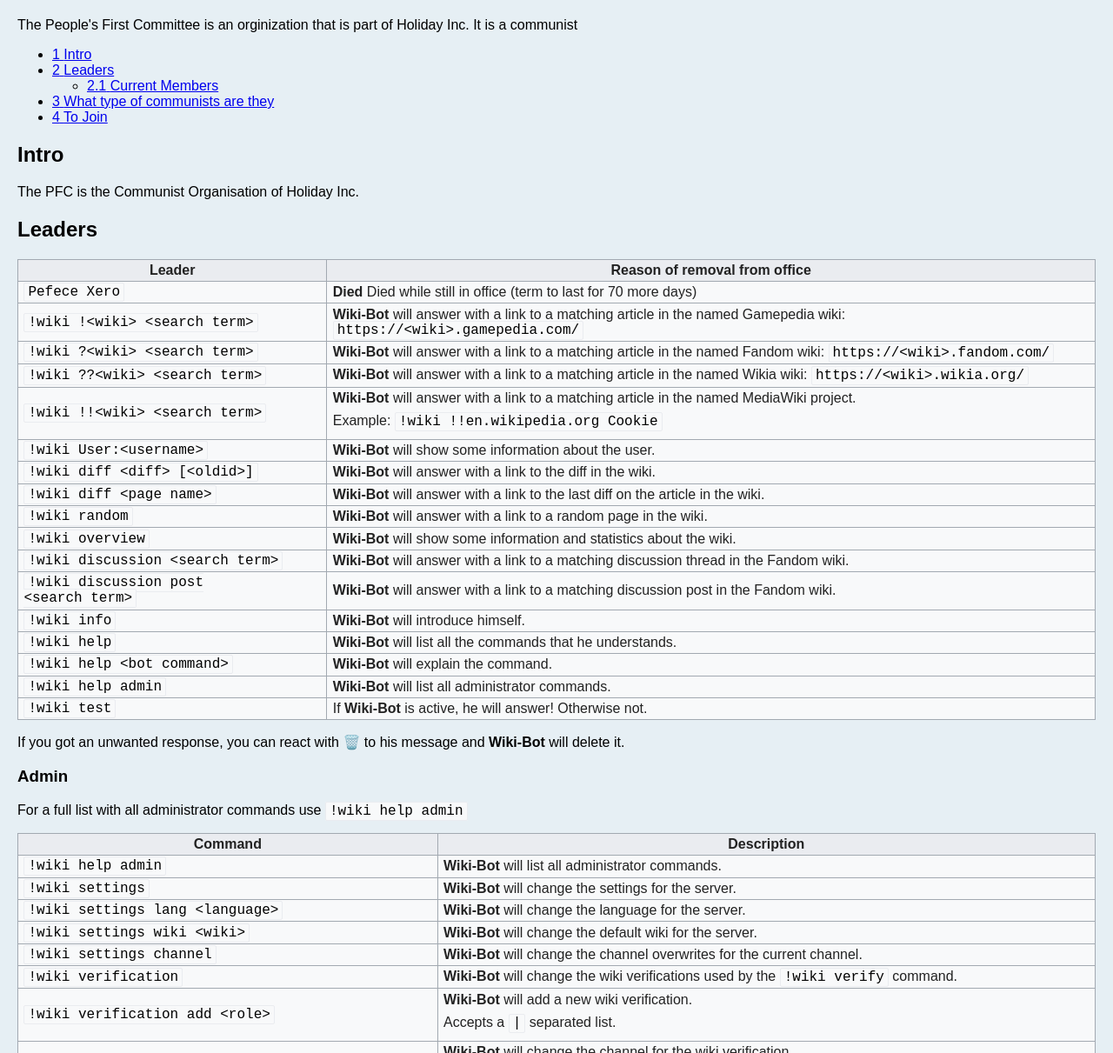
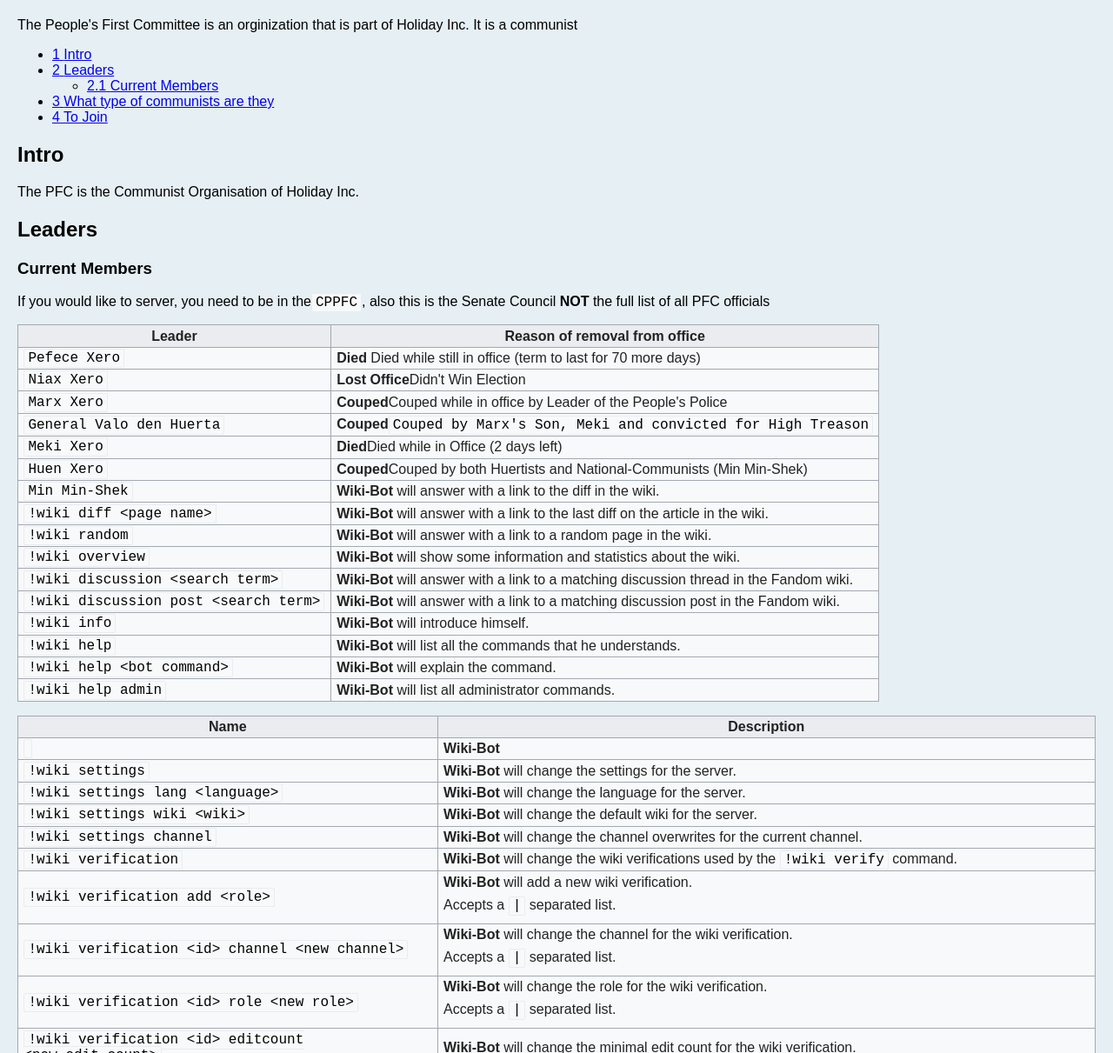
Before and after one commit to AAR2020advik/pfc.com, a plain HTML site: page index.html in a window 1280 px wide. Shown: the top 1211 px of the page at 87% size. Drawn offline with Linux system fonts and the light colour scheme.

Commit message:
Update index.html

```diff
--- a/index.html
+++ b/index.html
@@ -83,29 +83,27 @@
 <td><b>Died</b> Died while still in office (term to last for 70 more days)
 </td></tr>
 <tr>
-<td><code>!wiki&nbsp;!&lt;wiki&gt; &lt;search&nbsp;term&gt;</code></td>
-<td><b>Wiki-Bot</b> will answer with a link to a matching article in the named Gamepedia wiki: <code>https://&lt;wiki&gt;.gamepedia.com/</code>
+<td><code>Niax Xero</code></td>
+<td><b>Lost Office</b>Didn't Win Election</code>
 </td></tr>
 <tr>
-<td><code>!wiki&nbsp;?&lt;wiki&gt; &lt;search&nbsp;term&gt;</code></td>
-<td><b>Wiki-Bot</b> will answer with a link to a matching article in the named Fandom wiki: <code>https://&lt;wiki&gt;.fandom.com/</code>
+<td><code>Marx Xero</code></td>
+<td><b>Couped</b>Couped while in office by Leader of the People's Police</code>
 </td></tr>
 <tr>
-<td><code>!wiki&nbsp;??&lt;wiki&gt; &lt;search&nbsp;term&gt;</code></td>
-<td><b>Wiki-Bot</b> will answer with a link to a matching article in the named Wikia wiki: <code>https://&lt;wiki&gt;.wikia.org/</code>
+<td><code>General Valo den Huerta</code></td>
+<td><b>Couped</b><code>Couped by Marx's Son, Meki and convicted for High Treason</code>
 </td></tr>
 <tr>
-<td><code>!wiki&nbsp;!!&lt;wiki&gt; &lt;search&nbsp;term&gt;</code></td>
-<td><b>Wiki-Bot</b> will answer with a link to a matching article in the named MediaWiki project.
-<p>Example: <code>!wiki&nbsp;!!en.wikipedia.org Cookie</code>
-</p>
+<td><code>Meki Xero</code></td>
+<td><b>Died</b>Died while in Office (2 days left)
 </td></tr>
 <tr>
-<td><code>!wiki User:&lt;username&gt;</code></td>
-<td><b>Wiki-Bot</b> will show some information about the user.
+<td><code>Huen Xero</code></td>
+<td><b>Couped</b>Couped by both Huertists and National-Communists (Min Min-Shek)
 </td></tr>
 <tr>
-<td><code>!wiki diff &lt;diff&gt; [&lt;oldid&gt;]</code></td>
+<td><code>Min Min-Shek</code></td>
 <td><b>Wiki-Bot</b> will answer with a link to the diff in the wiki.
 </td></tr>
 <tr>
@@ -145,22 +143,18 @@
 <td><b>Wiki-Bot</b> will list all administrator commands.
 </td></tr>
 <tr>
-<td><code>!wiki test</code></td>
-<td>If <b>Wiki-Bot</b> is active, he will answer! Otherwise not.
-</td></tr></tbody></table>
-<p>If you got an unwanted response, you can react with 🗑️ to his message and <b>Wiki-Bot</b> will delete it.
 </p>
-<h3><span class="mw-headline" id="Admin">Admin</span></h3>
-<p>For a full list with all administrator commands use <code>!wiki help admin</code>
+<h3><span class="mw-headline" id="Admin">Current Members</span></h3>
+<p>If you would like to server, you need to be in the<code>CPPFC</code>, also this is the Senate Council <b> NOT </b> the full list of all PFC officials
 </p>
 <table class="wikitable">
 <tbody><tr>
-<th>Command</th>
+<th>Name</th>
 <th>Description
 </th></tr>
 <tr>
-<td><code>!wiki help admin</code></td>
-<td><b>Wiki-Bot</b> will list all administrator commands.
+<td><code></code></td>
+<td><b>Wiki-Bot</b>
 </td></tr>
 <tr>
 <td><code>!wiki settings</code></td>
```
